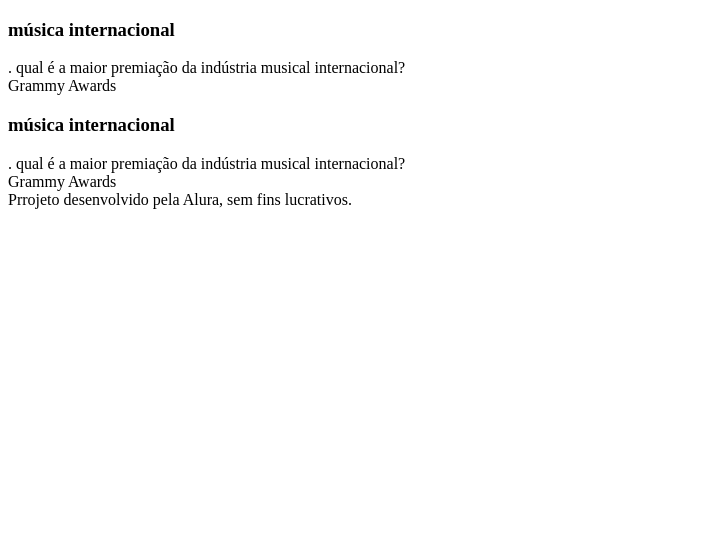
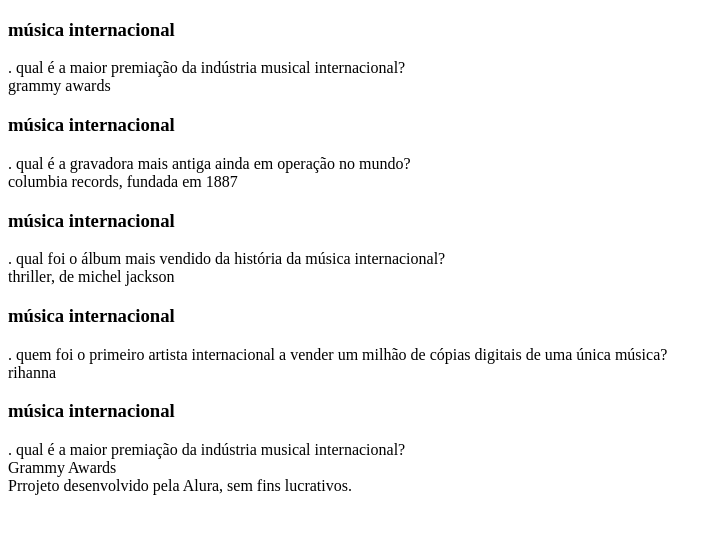
Before and after one commit to Amandamoreschii/flashcards, a plain HTML site: page index.html in a window 1280 px wide. Shown: the whole page, without its empty margins (0-722 px from the left). Drawn offline with Linux system fonts and the light colour scheme.

Commit message:
perguntas

```diff
--- a/index.html
+++ b/index.html
@@ -1,14 +1,60 @@
 <!DOCTYPE html>
 <html lang="pt-br">
+
 <head>
     <meta charset="UTF-8">
     <meta name="viewport" content="width=device-width, initial-scale=1.0">
     <title>Flashcard</title>
 </head>
+
 <body>
     <main>
+
         <section id="container">
         <article class="cartao">
+            <div class="cartao__conteudo">
+                <h3>música internacional</h3>
+                <div class="cartao__conteudo__pergunta">.
+                    qual é a maior premiação da indústria musical internacional?
+                </div>
+                <div class="cartao__conteudo__resposta">
+                    grammy awards
+                </div>
+            </div>
+        </article>
+
+        <article class="cartao">
+            <div class="cartao__conteudo">
+                <h3>música internacional</h3>
+                <div class="cartao__conteudo__pergunta">.
+                    qual é a gravadora mais antiga ainda em operação no mundo?
+                </div>
+                <div class="cartao__conteudo__resposta">
+                    columbia records, fundada em 1887
+                </div>
+            </div>
+
+            <article class="cartao">
+                <div class="cartao__conteudo">
+                    <h3>música internacional</h3>
+                    <div class="cartao__conteudo__pergunta">.
+                        qual foi o álbum mais vendido da história da música internacional?
+                    </div>
+                    <div class="cartao__conteudo__resposta">
+                        thriller, de michel jackson
+                    </div>
+                </div>
+            </article><article class="cartao">
+                <div class="cartao__conteudo">
+                    <h3>música internacional</h3>
+                    <div class="cartao__conteudo__pergunta">.
+                        quem foi o primeiro artista internacional a vender um milhão de cópias digitais de uma única música?
+                    </div>
+                    <div class="cartao__conteudo__resposta">
+                        rihanna
+                    </div>
+                </div>
+            </article><article class="cartao"></article>
                 <div class="cartao__conteudo">
                     <h3>música internacional</h3>
                     <div class="cartao__conteudo__pergunta">.
@@ -19,18 +65,8 @@ qual é a maior premiação da indústria musical internacional?
                     </div>
                 </div>
             </article>
-</section>
-<article class="cartao">
-    <div class="cartao__conteudo">
-        <h3>música internacional</h3>
-    <div class="cartao__conteudo__pergunta">.
-qual é a maior premiação da indústria musical internacional?
-    </div>
-    <div class="cartao__conteudo__resposta">
-        Grammy Awards
-    </div>
-    </div>
-</article>
+
+
             </section>
 
     </main>
@@ -38,4 +74,5 @@ qual é a maior premiação da indústria musical internacional?
         Prrojeto desenvolvido pela Alura, sem fins lucrativos.
     </footer>
 </body>
+
 </html>
```
Lines whose indentation alone changed are shown as unchanged.
